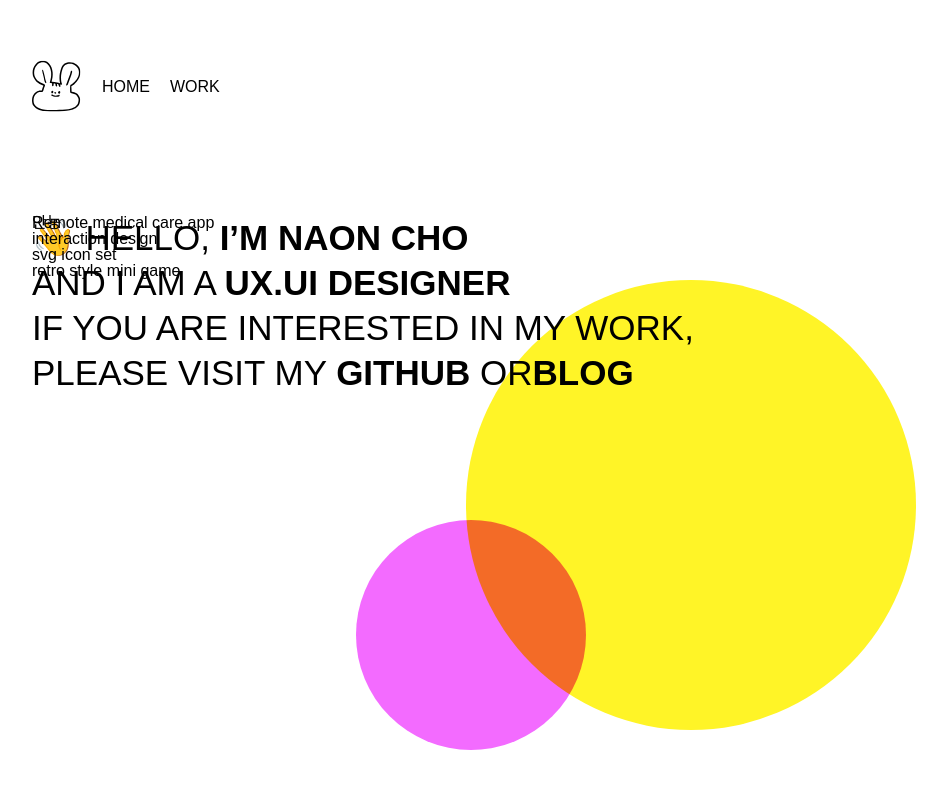
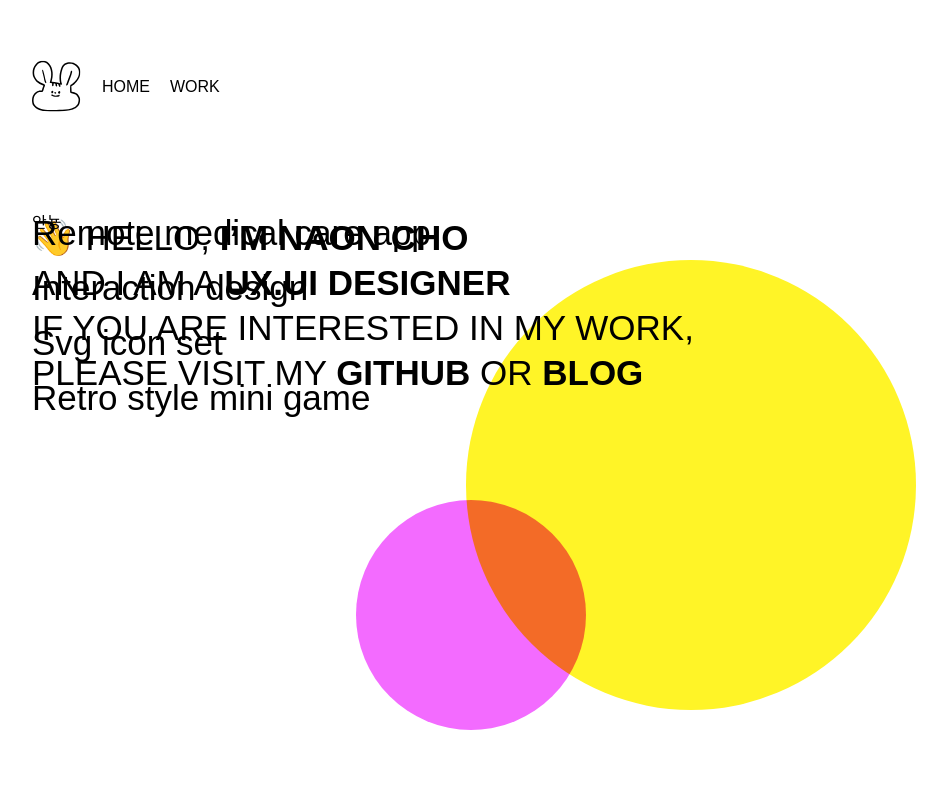
Before and after one commit to jonalong/nalong-homepage, a Next.js app: page / in a window 1280 px wide. Shown: the top 788 px of the page, without its empty margins (273-1220 px from the left). Built offline with nearby package versions, Linux system fonts and the light colour scheme; a web font is replaced by a local one.

Commit message:
work, main text 스타일 적용

```diff
--- a/components/home.jsx
+++ b/components/home.jsx
@@ -9,7 +9,8 @@ export default function Home()
         👋 HELLO, <span className={styles['point-text']}>I’M NAON CHO</span><br/>
         AND I AM A <span className={styles['point-text']}>UX.UI DESIGNER</span><br/>
         IF YOU ARE INTERESTED IN MY WORK,<br/>
-        PLEASE VISIT MY <a href="https://github.com/jonalong" target="blank" className={classNames(styles['point-text'], styles['link-text'])}>GITHUB</a> OR
+        PLEASE VISIT MY <a href="https://github.com/jonalong" target="blank" className={classNames(styles['point-text'], styles['link-text'])}>GITHUB</a>
+        {' OR '}
         <a href="https://daily-nalong.tistory.com/" target="blank" className={classNames(styles['point-text'], styles['link-text'])}>BLOG</a><br/>
       </h1>
     </div>
--- a/components/work.jsx
+++ b/components/work.jsx
@@ -4,11 +4,11 @@ export default function Work()
 {
   return (
     <div>
-      <ul className="work-list">
-        <li>Remote medical care app</li>
-        <li>interaction design</li>
-        <li>svg icon set</li>
-        <li>retro style mini game</li>
+      <ul className={styles['work-list']}>
+        <li><a>Remote medical care app</a></li>
+        <li><a>Interaction design</a></li>
+        <li><a>Svg icon set</a></li>
+        <li><a>Retro style mini game</a></li>
       </ul>
     </div>
   );
--- a/pages/index.jsx
+++ b/pages/index.jsx
@@ -9,7 +9,7 @@ import Work from '@/components/work';
 
 
 //스크롤 스크립트
-const LIMIT_DELTA = 30;
+const LIMIT_DELTA = 20;
 
 export default function MainPage()
 {
--- a/styles/components/circle.module.scss
+++ b/styles/components/circle.module.scss
@@ -2,7 +2,7 @@
 {
   position: absolute;
   left: 739px;
-  top: 280px;
+  top: 260px;
   z-index: -999;
 
   :first-child
--- a/styles/components/home.module.scss
+++ b/styles/components/home.module.scss
@@ -14,8 +14,12 @@
 {
   font-weight: 600;
   cursor: pointer;
+
+  transition: color ease 300ms;
+
   &:hover
   {
-    color:#F36BFF;
+    color: #F36BFF;
+    font-style: italic;
   }
 }
--- a/styles/components/work.module.scss
+++ b/styles/components/work.module.scss
@@ -0,0 +1,29 @@
+.work-list
+{
+  li
+  {
+    margin-bottom: 20px;
+    font-size: 35px;
+
+    a
+    {
+      position: relative;
+      display: inline-block;
+
+      &:hover::after
+      {
+        position: absolute;
+        top: 58%;
+        left: 0;
+        display: block;
+        content: '';
+        width: 100%;
+        height: 3px;
+        transform: translateY(-50%);
+        background-color: red;
+        opacity: 0.3;
+      }
+    }
+  }
+
+}
```
